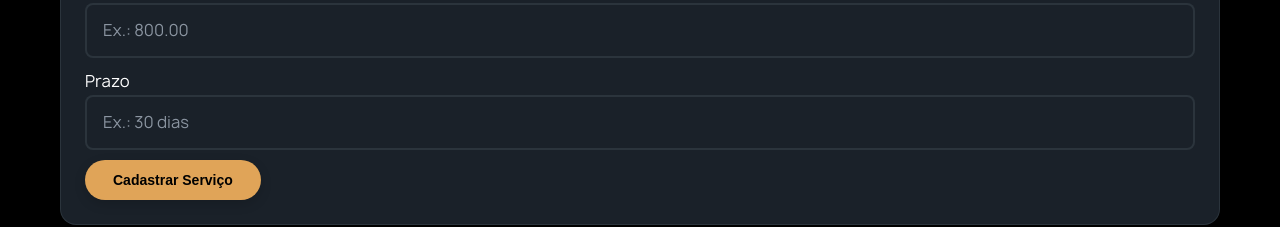
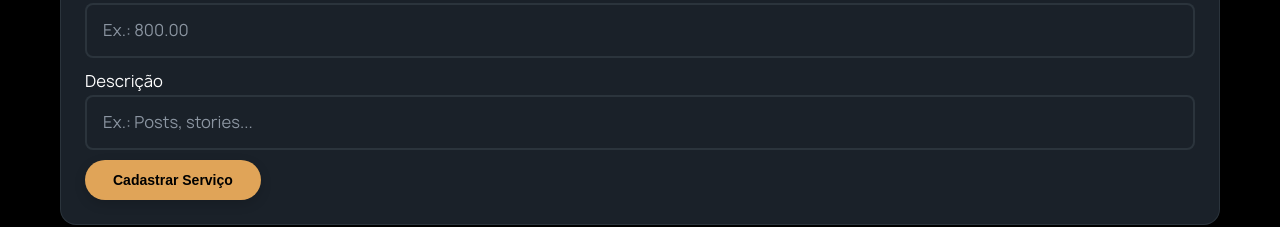
Before and after one commit to IsaqueA-B/Studio-Ambar, a React (Vite) app: page /cadastroServico in a window 1280 px wide. Shown: the part 469-696 px from the top of the page. Built offline with nearby package versions, Linux system fonts and the light colour scheme; no server answers; a web font is replaced by a local one.

Commit message:
Isaque-LeveAjuste_No_Cadastro-07_07_2026

```diff
--- a/src/pages/CadastrosServicos.jsx
+++ b/src/pages/CadastrosServicos.jsx
@@ -85,12 +85,12 @@ function CadastrarServico() {
             </div>
 
             <div className="form-group">
-              <label htmlFor="prazo">Prazo</label>
+              <label htmlFor="prazo">Descrição</label>
               <input
-                type="number"
+                type="text"
                 id="prazo"
                 name="prazo"
-                placeholder="Ex.: 30 dias"
+                placeholder="Ex.: Posts, stories..."
                 value={prazo}
                 onChange={(e) => setPrazo(e.target.value)}
                 min="1"
```
